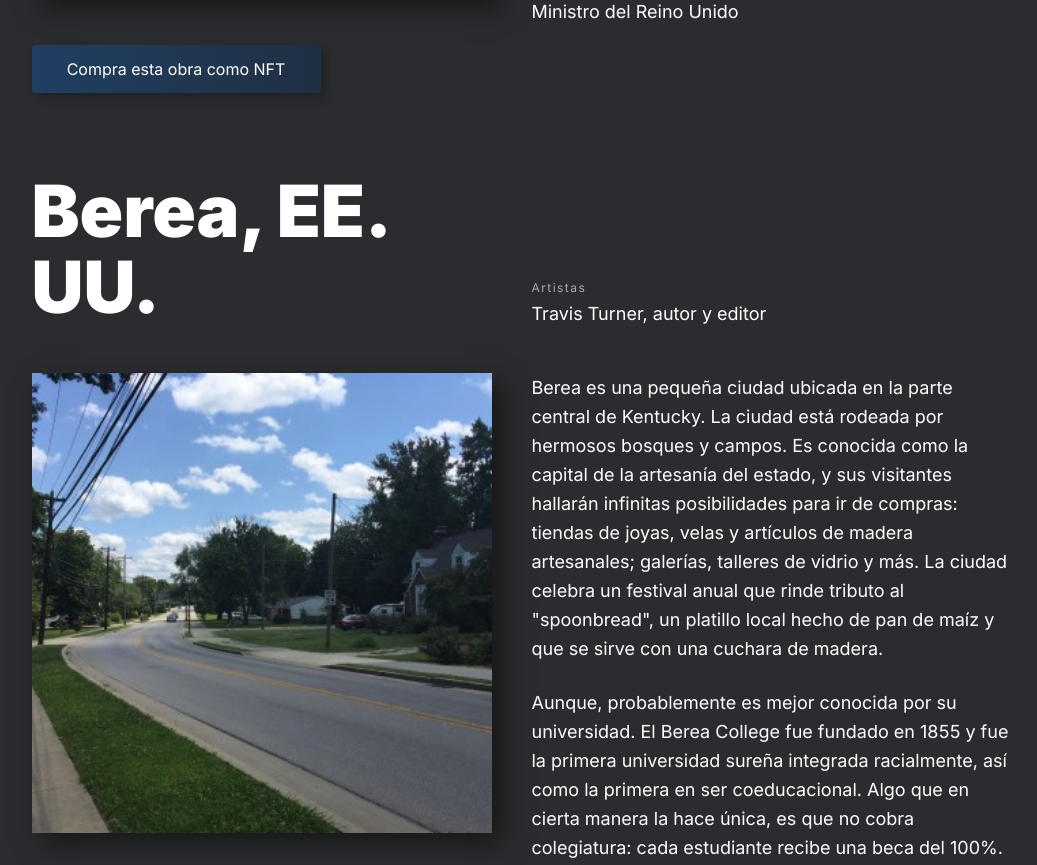
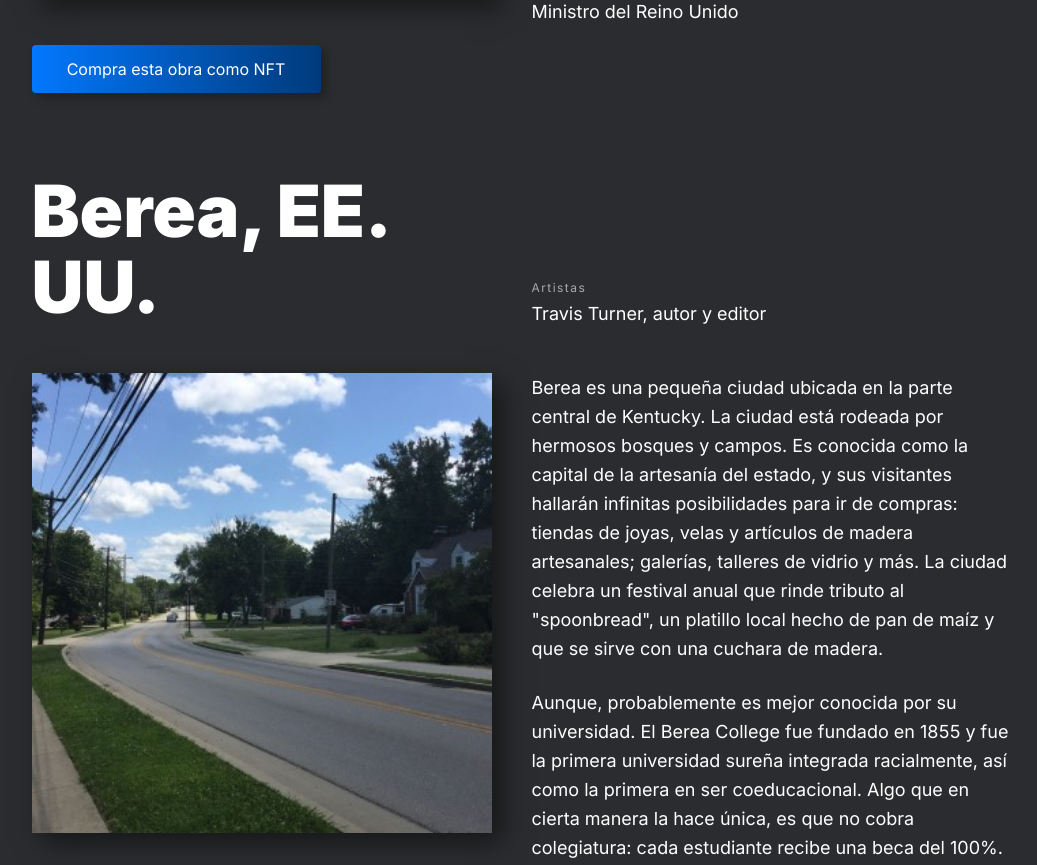
Before and after one commit to EduardoParker/web_project_homeland, a plain HTML site: page index.html in a window 1280 px wide. Shown: the part 3215-4080 px from the top of the page, without its empty margins (115-1152 px from the left). Drawn offline with Linux system fonts and the light colour scheme.

Commit message:
correcciones

```diff
--- a/blocks/city.css
+++ b/blocks/city.css
@@ -61,7 +61,7 @@
   height: 48px;
   text-align: center;
   align-content: center;
-  background: linear-gradient(90deg, #0278fe40 0%, #003a7b40 99.98%);
+  background: linear-gradient(90deg, #0278fe 0%, #003a7b 99.98%);
   grid-area: city-button;
   color: #ffffff;
   box-shadow: 5px 5px 10px #00000040;
@@ -72,6 +72,7 @@
   text-decoration: none;
 }
 .city__button:hover {
+  background: linear-gradient(90deg, #0278fe40 0%, #003a7b40 99.98%);
   opacity: 0.25;
 }
 @media screen and (min-width: 768px) and (max-width: 1279px) {
```
